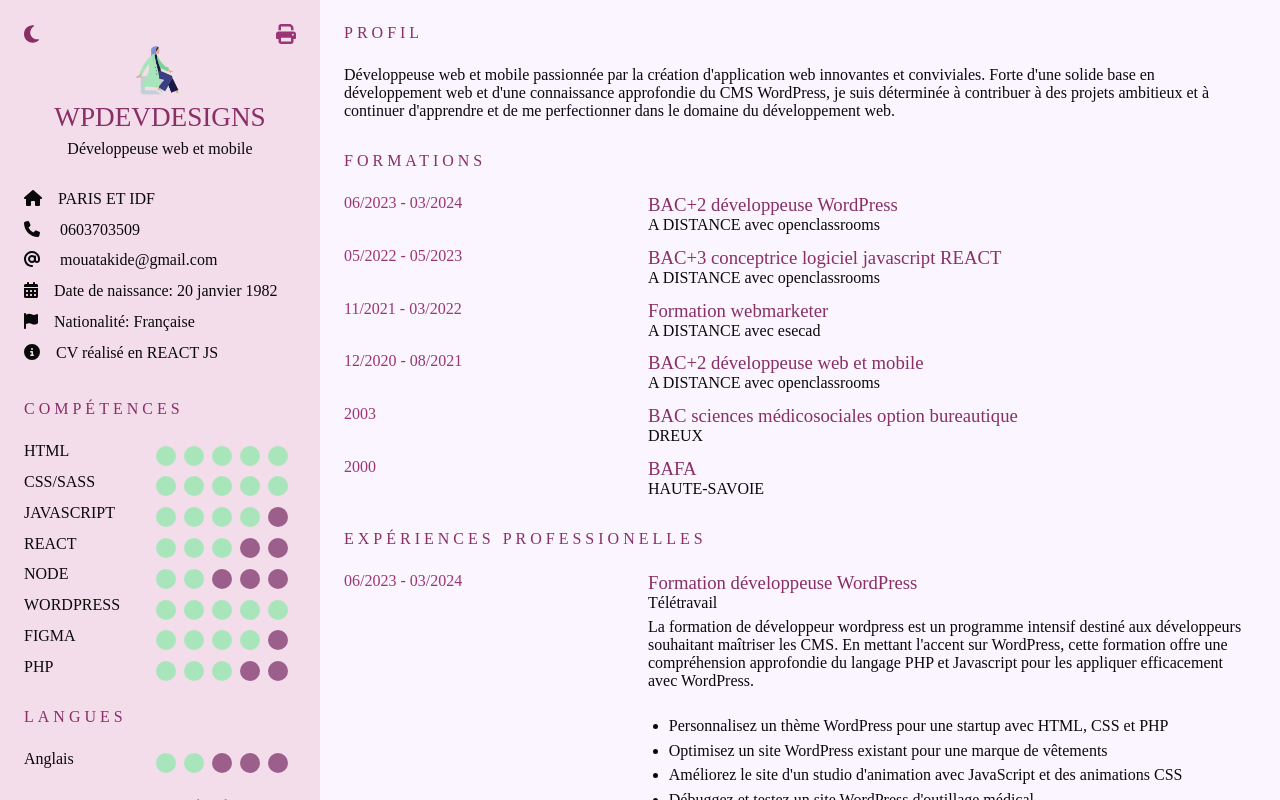
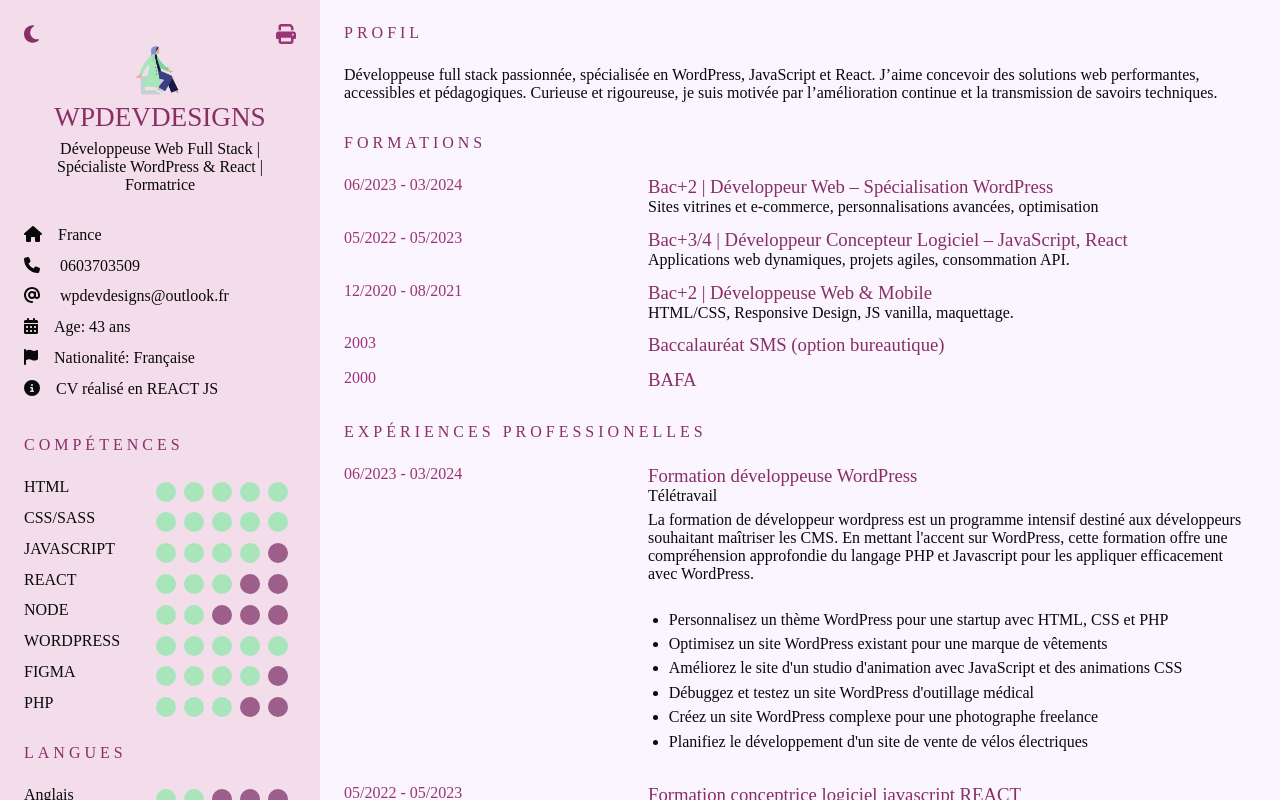
Before and after one commit to sousouben/mon-cv, a React (Create React App) app: page / in a window 1280 px wide. Shown: the top 800 px of the page. Built offline with nearby package versions, Linux system fonts and the light colour scheme; a web font is replaced by a local one.

Commit message:
modif cv

```diff
--- a/src/components/interests/Interests.jsx
+++ b/src/components/interests/Interests.jsx
@@ -1,9 +1,9 @@
 import React from "react";
 import { FontAwesomeIcon } from "@fortawesome/react-fontawesome";
 import {
-  faLaptopCode,
-  faTree,
-  faRecycle,
+  faChalkboardTeacher,
+  faPaintBrush,
+  faLightbulb,
 } from "@fortawesome/free-solid-svg-icons";
 function Interests() {
   return (
@@ -11,15 +11,16 @@ function Interests() {
       <h2 className="h2">Centres d'intérêts</h2>
       <ul>
         <li>
-          <FontAwesomeIcon icon={faLaptopCode} /> Informatique
+          <FontAwesomeIcon icon={faChalkboardTeacher} /> Formation &
+          transmission
         </li>
         <li>
           {" "}
-          <FontAwesomeIcon icon={faTree} /> Promenade en forêt
+          <FontAwesomeIcon icon={faPaintBrush} /> Design UX/UI
         </li>
         <li>
           {" "}
-          <FontAwesomeIcon icon={faRecycle} /> Ecologie
+          <FontAwesomeIcon icon={faLightbulb} /> Technologies web & innovation
         </li>
       </ul>
     </div>
--- a/src/components/profil/Profil.jsx
+++ b/src/components/profil/Profil.jsx
@@ -5,11 +5,10 @@ function Profil() {
     <div className="profil mb5">
       <h2 className="h2">Profil</h2>
       <p>
-        Développeuse web et mobile passionnée par la création d'application web
-        innovantes et conviviales. Forte d'une solide base en développement web
-        et d'une connaissance approfondie du CMS WordPress, je suis déterminée à
-        contribuer à des projets ambitieux et à continuer d'apprendre et de me
-        perfectionner dans le domaine du développement web.
+        Développeuse full stack passionnée, spécialisée en WordPress, JavaScript
+        et React. J’aime concevoir des solutions web performantes, accessibles
+        et pédagogiques. Curieuse et rigoureuse, je suis motivée par
+        l’amélioration continue et la transmission de savoirs techniques.
       </p>
     </div>
   );
--- a/src/components/user/User.jsx
+++ b/src/components/user/User.jsx
@@ -15,12 +15,14 @@ function User() {
     <div className="user">
       <img src="./images/profile.png" alt="profile" className="avatar" />
       <h1 className="user__name">wpdevdesigns</h1>
-      <p className="user__profession">Développeuse web et mobile</p>
+      <p className="user__profession">
+        Développeuse Web Full Stack | Spécialiste WordPress & React | Formatrice
+      </p>
       <div className="user__infos">
         <p className="user__info">
           <a href="https://maps.app.goo.gl/THeFYLEmpQg6qCeeA" target="__blanc">
             <FontAwesomeIcon icon={faHouse} />
-            PARIS ET IDF
+            France
           </a>
         </p>
         <p className="user__info">
@@ -29,13 +31,12 @@ function User() {
           </a>
         </p>
         <p className="user__info">
-          <a href="mailto:mouatakide@gmail.com">
-            <FontAwesomeIcon icon={faAt} /> mouatakide@gmail.com
+          <a href="mailto:wpdevdesigns@outlook.fr">
+            <FontAwesomeIcon icon={faAt} /> wpdevdesigns@outlook.fr
           </a>
         </p>
         <p className="user__info">
-          <FontAwesomeIcon icon={faCalendarDays} /> Date de naissance: 20
-          janvier 1982
+          <FontAwesomeIcon icon={faCalendarDays} /> Age: 43 ans
         </p>
         <p className="user__info">
           <FontAwesomeIcon icon={faFlag} /> Nationalité: Française
--- a/src/datas/Formations.js
+++ b/src/datas/Formations.js
@@ -1,40 +1,34 @@
 const dataFormations = [
   {
     id: 1,
-    title: "BAC+2 développeuse WordPress ",
+    title: "Bac+2 | Développeur Web – Spécialisation WordPress ",
     date: "06/2023 - 03/2024",
-    location: "A DISTANCE avec openclassrooms",
+    location:
+      "Sites vitrines et e-commerce, personnalisations avancées, optimisation",
   },
   {
     id: 2,
-    title: "BAC+3 conceptrice logiciel javascript REACT",
+    title: "Bac+3/4 | Développeur Concepteur Logiciel – JavaScript, React",
     date: "05/2022 - 05/2023",
-    location: "A DISTANCE avec openclassrooms",
+    location: "Applications web dynamiques, projets agiles, consommation API.",
   },
-
   {
     id: 3,
-    title: "Formation webmarketer",
-    date: "11/2021 - 03/2022",
-    location: "A DISTANCE avec esecad",
+    title: "Bac+2 | Développeuse Web & Mobile",
+    date: "12/2020 - 08/2021",
+    location: "HTML/CSS, Responsive Design, JS vanilla, maquettage.",
   },
   {
     id: 4,
-    title: "BAC+2 développeuse web et mobile",
-    date: "12/2020 - 08/2021",
-    location: "A DISTANCE avec openclassrooms",
+    title: "Baccalauréat SMS (option bureautique)",
+    date: "2003",
+    location: "",
   },
   {
     id: 5,
-    title: "BAC sciences médicosociales option bureautique",
-    date: "2003",
-    location: "DREUX",
-  },
-  {
-    id: 6,
     title: "BAFA",
     date: "2000",
-    location: "HAUTE-SAVOIE",
+    location: "",
   },
 ];
 
```
